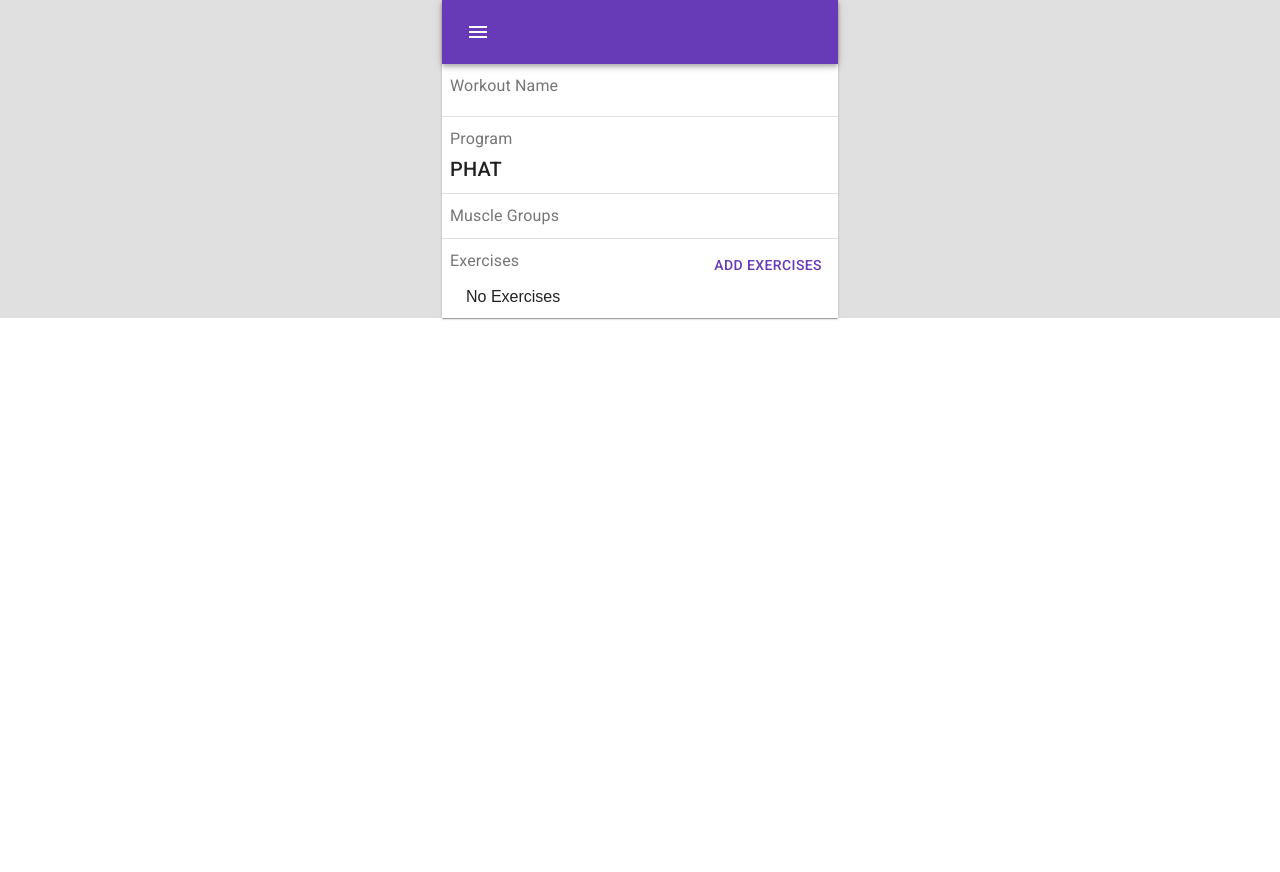
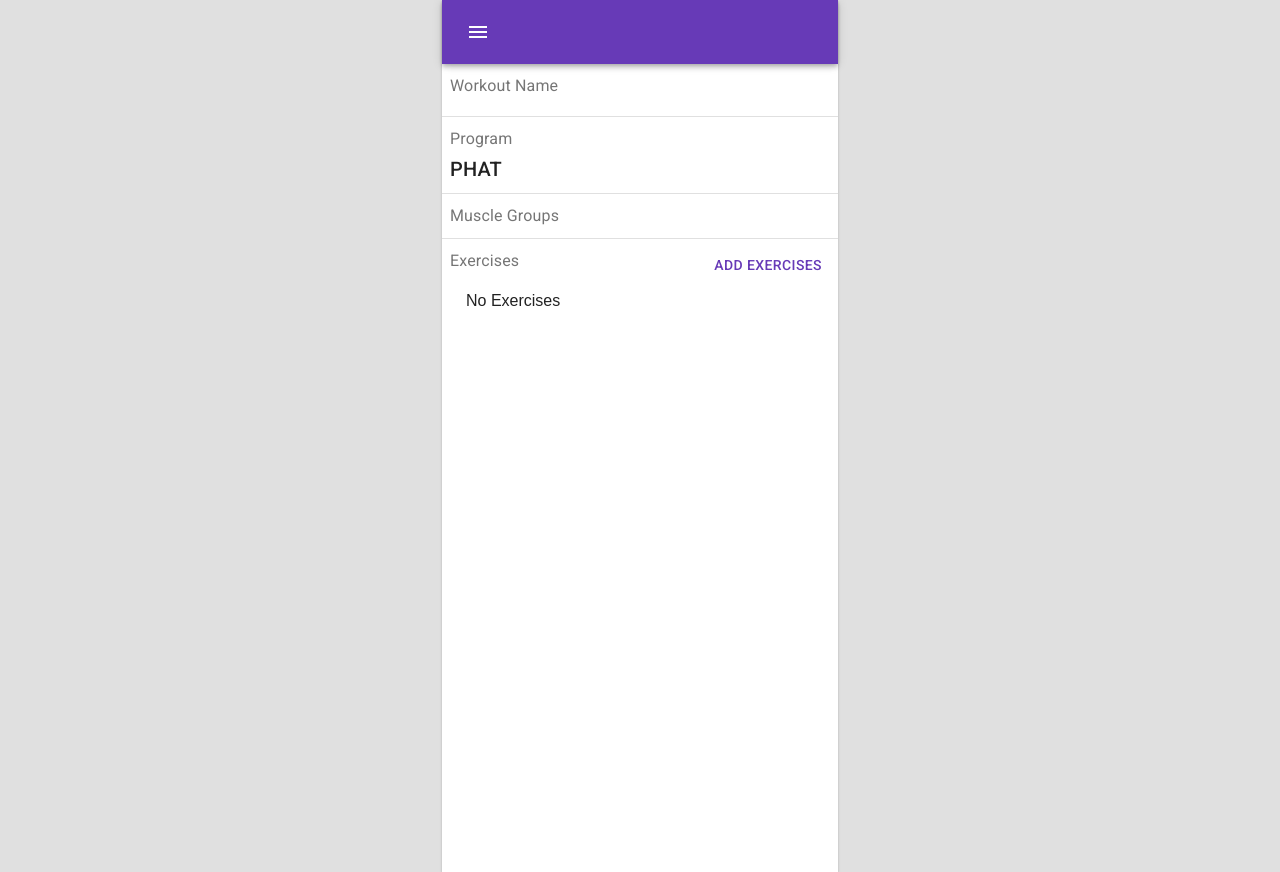
Before and after one commit to Jnesbella/chop-wood-carry-water, a React (Create React App) app: page / in a window 1280 px wide. Before the commit the page ends 800 px from the top, so only its background shows below. Built offline with nearby package versions, Linux system fonts and the light colour scheme.

Commit message:
Add and display exercises

```diff
--- a/src/AddExercise/AddExercise-utils.js
+++ b/src/AddExercise/AddExercise-utils.js
@@ -1,7 +1,7 @@
 import fp from "lodash/fp";
 import parse from "autosuggest-highlight/parse";
 
-function getQueriesForSearch(search) {
+export function getQueriesForSearch(search) {
   return fp
     .uniq(search.trim().split(/\s+/gim))
     .map(source => ({ regExp: new RegExp(source, "gim"), source }));
@@ -30,3 +30,16 @@ function filterByMuscleGroup(filters) {
 }
 
 export const FILTERS = [filterByName];
+
+export function getHighlightsForString(str, queries) {
+  let ranges = [];
+  queries.forEach(query => {
+    str.replace(query.regExp, (match, offset) => {
+      ranges.push([offset, offset + query.source.length]);
+    });
+  }) || [];
+
+  return ranges.length > 0
+    ? parse(str, fp.sortBy(range => range[0])(ranges))
+    : [];
+}
--- a/src/AddExercise/AddExerciseComponent.jsx
+++ b/src/AddExercise/AddExerciseComponent.jsx
@@ -16,8 +16,15 @@ import {
 } from "@material-ui/core";
 import fp from "lodash/fp";
 import { makeStyles } from "@material-ui/core/styles";
+import uuidv4 from "uuid/v4";
 
-import { FILTERS, NAME_FILTER, MUSCLE_GROUP_FILTER } from "./AddExercise-utils";
+import {
+  FILTERS,
+  NAME_FILTER,
+  MUSCLE_GROUP_FILTER,
+  getHighlightsForString,
+  getQueriesForSearch
+} from "./AddExercise-utils";
 
 const useStyles = makeStyles(theme => ({
   header: {
@@ -29,7 +36,7 @@ const useStyles = makeStyles(theme => ({
 }));
 
 function AddExercise(props) {
-  const { exercises, onAddExercises, onCancel } = props;
+  const { exercises, onAddExercises, onCancel, scrolled } = props;
   const classes = useStyles();
 
   // state
@@ -121,13 +128,14 @@ function AddExercise(props) {
 
   const renderHeader = () => {
     return (
-      <Paper className={classes.header} square elevation={1}>
+      <Paper className={classes.header} square elevation={scrolled ? 1 : 0}>
         <Toolbar>
           <Box py={2} width="100%">
             <Box
               className="AddExercise_actions"
               display="flex"
               justifyContent="space-between"
+              pb={1}
             >
               {renderCancelButton()}
               {renderAddButton()}
@@ -139,9 +147,10 @@ function AddExercise(props) {
     );
   };
 
-  const renderExercise = exercise => {
+  const renderExercise = (exercise, queries) => {
     const { name } = exercise;
     const selected = isExerciseSelected(exercise);
+    const highlights = getHighlightsForString(name, queries);
 
     return (
       <ListItem
@@ -160,7 +169,22 @@ function AddExercise(props) {
         </ListItemIcon>
         <ListItemText>
           <Typography display="inline" variant="body1" color="textPrimary">
-            {name}
+            {highlights.length > 0 &&
+              highlights.map(part => (
+                <Typography
+                  key={uuidv4()}
+                  display="inline"
+                  variant="body1"
+                  color={part.highlight ? "textPrimary" : "textSecondary"}
+                >
+                  {part.text}
+                </Typography>
+              ))}
+            {highlights.length === 0 && (
+              <Typography display="inline" variant="body1" color="textPrimary">
+                {name}
+              </Typography>
+            )}
           </Typography>
         </ListItemText>
       </ListItem>
@@ -168,10 +192,13 @@ function AddExercise(props) {
   };
 
   const renderExercises = () => {
+    const search = filterParams[NAME_FILTER];
+    const queries = search.length ? getQueriesForSearch(search) : [];
+
     return (
       <List>
         {filteredExercises.length ? (
-          filteredExercises.map(renderExercise)
+          filteredExercises.map(exercise => renderExercise(exercise, queries))
         ) : (
           <ListItem>
             <ListItemText
@@ -191,7 +218,7 @@ function AddExercise(props) {
   };
 
   return (
-    <div className="AddExercise" onScroll={evt => console.log("apple")}>
+    <div className="AddExercise">
       {renderHeader()}
       {renderExercises()}
     </div>
@@ -200,6 +227,7 @@ function AddExercise(props) {
 
 AddExercise.propTypes = {
   exercises: PropTypes.array,
+  scrolled: PropTypes.bool,
 
   onAddExercises: PropTypes.func,
   onCancel: PropTypes.func
@@ -207,6 +235,7 @@ AddExercise.propTypes = {
 
 AddExercise.defaultProps = {
   exercises: [],
+  scrolled: false,
 
   onAddExercises: fp.noop,
   onCancel: fp.noop
--- a/src/AddExercise/AddExerciseModal.jsx
+++ b/src/AddExercise/AddExerciseModal.jsx
@@ -20,15 +20,7 @@ const useStyles = makeStyles(theme => ({
 function AddExerciseModal(props) {
   const { onAddExercises, onClose, ...theRest } = props;
   const classes = useStyles();
-  const containerRef = React.useRef(null);
-
-  React.useEffect(() => {
-    console.log("containerRef -- ", containerRef);
-    if (!containerRef.current) return;
-    containerRef.current.addEventListener("scroll", evt =>
-      console.log("banana")
-    );
-  });
+  const [scrolled, setScrolled] = React.useState(false);
 
   return (
     <Modal
@@ -37,8 +29,18 @@ function AddExerciseModal(props) {
       style={{ position: "absolute" }}
       className={classes.root}
     >
-      <Paper className={classes.modalContent} ref={containerRef}>
-        <AddExercise onAddExercises={onAddExercises} onCancel={onClose} />
+      <Paper
+        className={classes.modalContent}
+        onScroll={evt => {
+          const { scrollTop } = evt.target;
+          setScrolled(scrollTop !== 0);
+        }}
+      >
+        <AddExercise
+          onAddExercises={onAddExercises}
+          onCancel={onClose}
+          scrolled={scrolled}
+        />
       </Paper>
     </Modal>
   );
--- a/src/Workout/ConnectedWorkout.js
+++ b/src/Workout/ConnectedWorkout.js
@@ -6,11 +6,16 @@ import { addExercises } from "../Redux/Workout/workout.actions";
 
 function mapStateToProps(state) {
   const { name, description, exercises } = state.workout;
+  const { exercises: exercisesList } = state.data;
+
+  const mappedExercises = exercises.map(exercise =>
+    exercisesList.find(e => e.id === exercise.exerciseId)
+  );
 
   return {
     name,
     description,
-    exercises
+    exercises: mappedExercises
   };
 }
 
--- a/src/Workout/Workout.js
+++ b/src/Workout/Workout.js
@@ -16,7 +16,8 @@ import AddExerciseModal from "../AddExercise/AddExerciseModal";
 
 const useStyles = makeStyles(theme => ({
   workoutContainer: {
-    position: "relative"
+    position: "relative",
+    height: "100vh"
   },
   section: {
     margin: theme.spacing(1)
@@ -136,7 +137,7 @@ function Workout(props) {
           </Button>
         )}
 
-        <List dense>
+        <List>
           {exercises.length ? (
             exercises.map(renderExercise)
           ) : (
```
